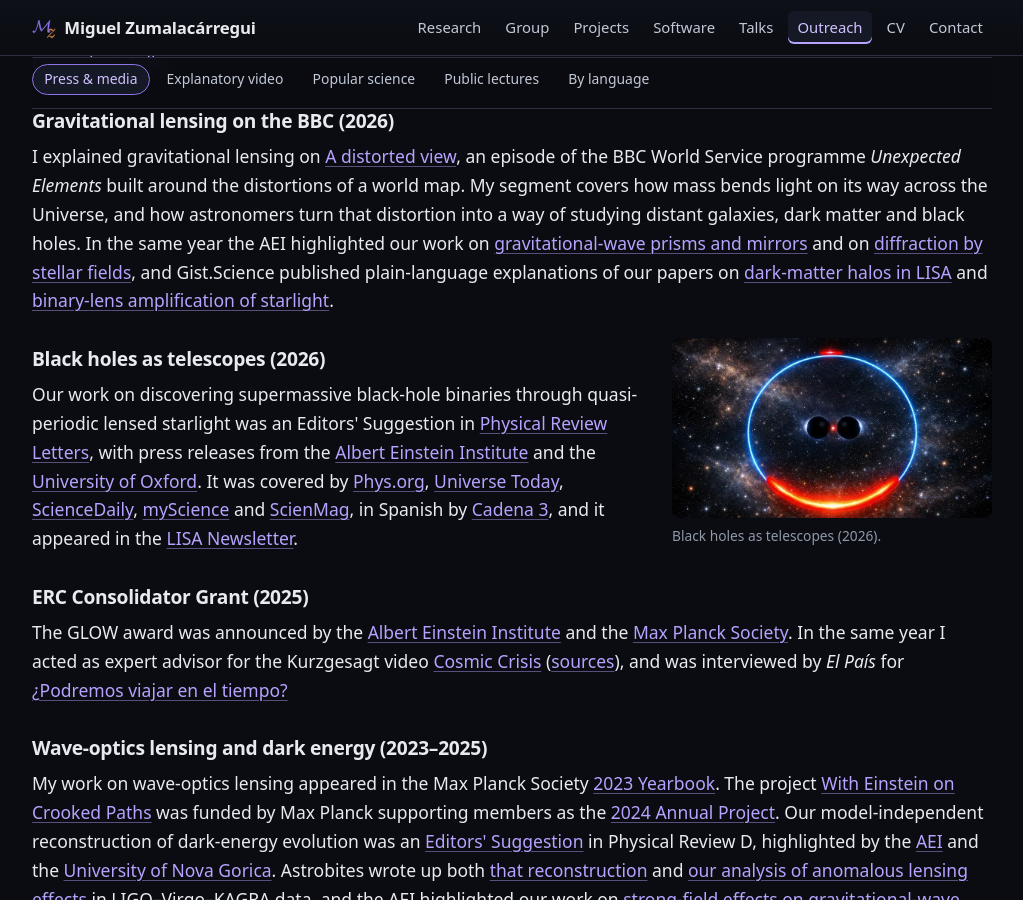
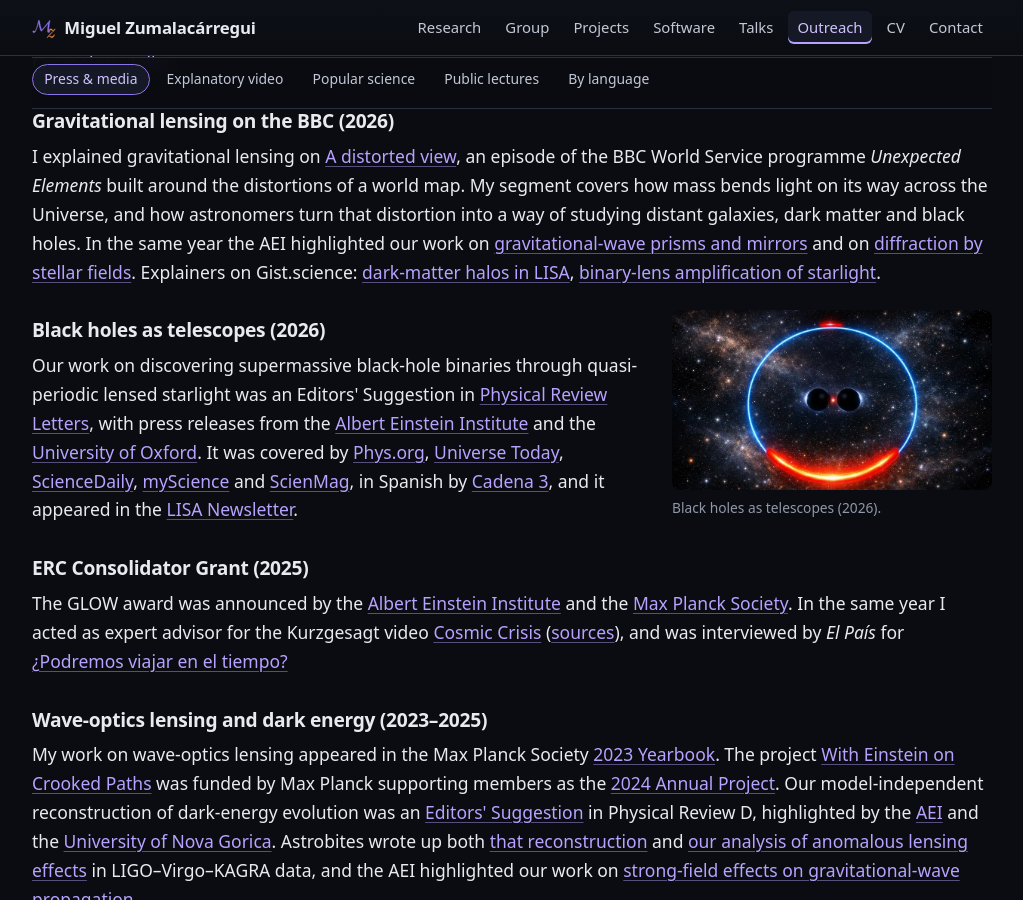
Before and after one commit to miguelzuma/miguelzuma.github.io, a Jekyll site: the page built from outreach.html, in a window 1280 px wide and 900 px high, scrolled down 757 px. Shown: the whole window, without its empty margins (128-1151 px from the left). Built offline with Jekyll 4.4.1, drawn with Linux system fonts in a browser that asks for light colours.

Commit message:
Outreach: the Gist.science explainers in one short line
Co-Authored-By: Claude Opus 5.5 <noreply@anthropic.com>
Claude-Session: https://claude.ai/code/session_01UmrXYUNfVgWH1kSXdBqDrJ

```diff
--- a/outreach.html
+++ b/outreach.html
@@ -87,10 +87,9 @@ sections:
     In the same year the AEI highlighted our work on
     <a href="https://www.aei.mpg.de/1508860/Prisms-and-mirrors-for-gravitational-waves" rel="noopener">gravitational-wave prisms and mirrors</a>
     and on
-    <a href="https://www.aei.mpg.de/1507473/listening-to-the-stars-beneath-the-waves" rel="noopener">diffraction by stellar fields</a>,
-    and Gist.Science published plain-language explanations of our papers on
-    <a href="https://gist.science/paper/2607.11887" rel="noopener">dark-matter halos in LISA</a>
-    and
+    <a href="https://www.aei.mpg.de/1507473/listening-to-the-stars-beneath-the-waves" rel="noopener">diffraction by stellar fields</a>.
+    Explainers on Gist.science:
+    <a href="https://gist.science/paper/2607.11887" rel="noopener">dark-matter halos in LISA</a>,
     <a href="https://gist.science/paper/2610.20557" rel="noopener">binary-lens amplification of starlight</a>.
   </p>
 
```
